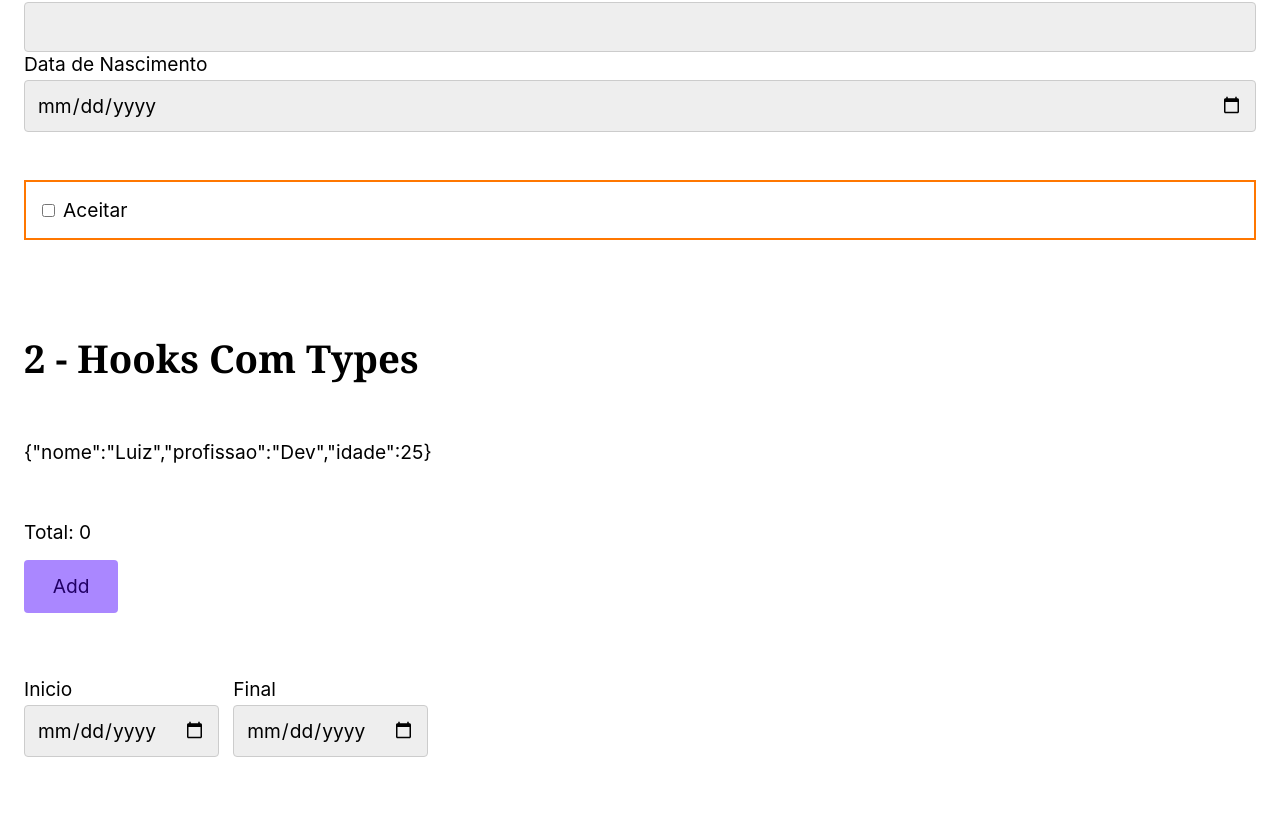
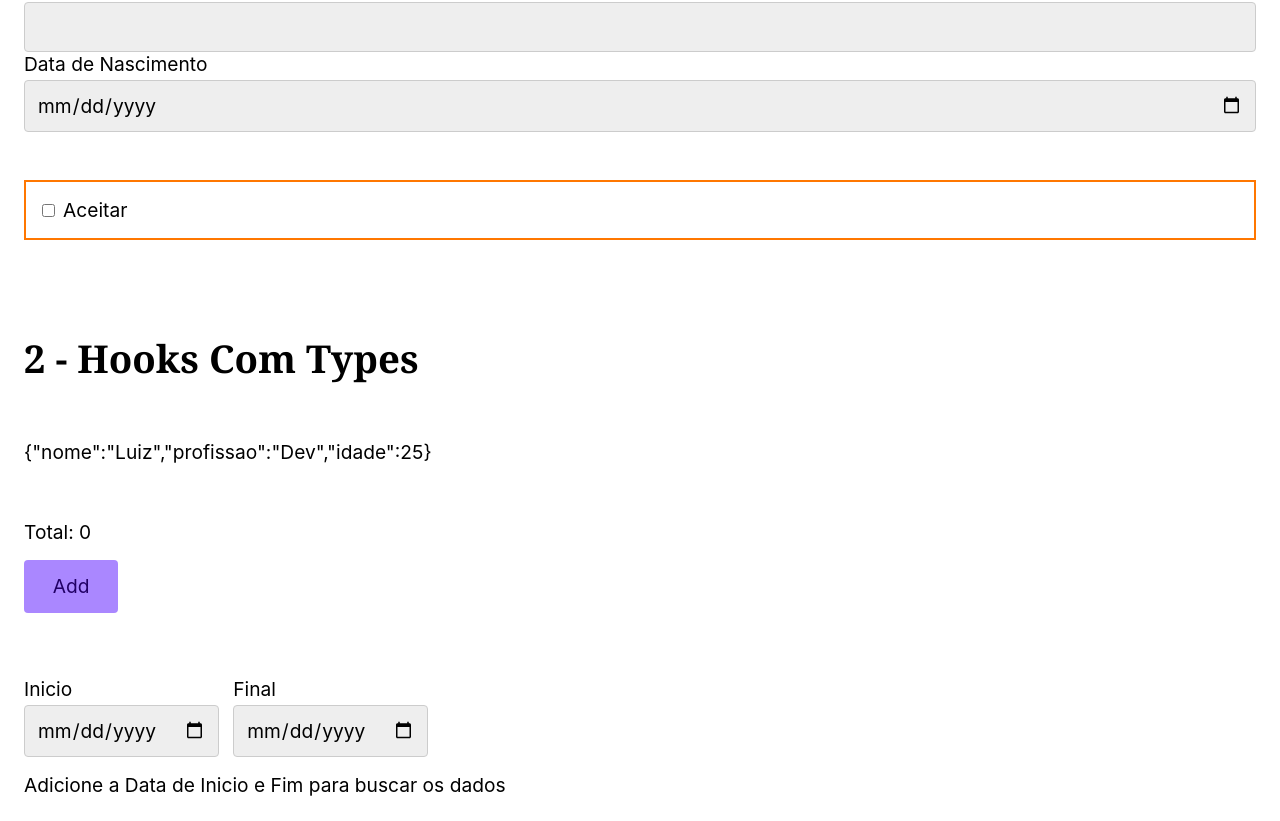
Before and after one commit to LuizGenuino/React-Ts-Origamid, a React (Vite) app: page / in a window 1280 px wide. Shown: the part 463-1284 px from the top of the page. Before the commit the page ends 1244 px from the top, so only its background shows below. Built offline with nearby package versions, Linux system fonts and the light colour scheme.

Commit message:
feat: add message prompting user to enter date range for data fetching

```diff
--- a/src/pages/HooksComTypes/HooksComTypes.tsx
+++ b/src/pages/HooksComTypes/HooksComTypes.tsx
@@ -79,14 +79,17 @@ const HooksComTypes = () => {
           />
         </div>
         <div>
-          <ul>
-            {value &&
-              value.map((item) => (
+          {value ? (
+            <ul>
+              {value.map((item) => (
                 <li key={item.id}>
                   {item.nome} (R$ {item.preco},00): {item.status}
                 </li>
               ))}
-          </ul>
+            </ul>
+          ) : (
+            <p>Adicione a Data de Inicio e Fim para buscar os dados</p>
+          )}
         </div>
       </div>
     </>
```
